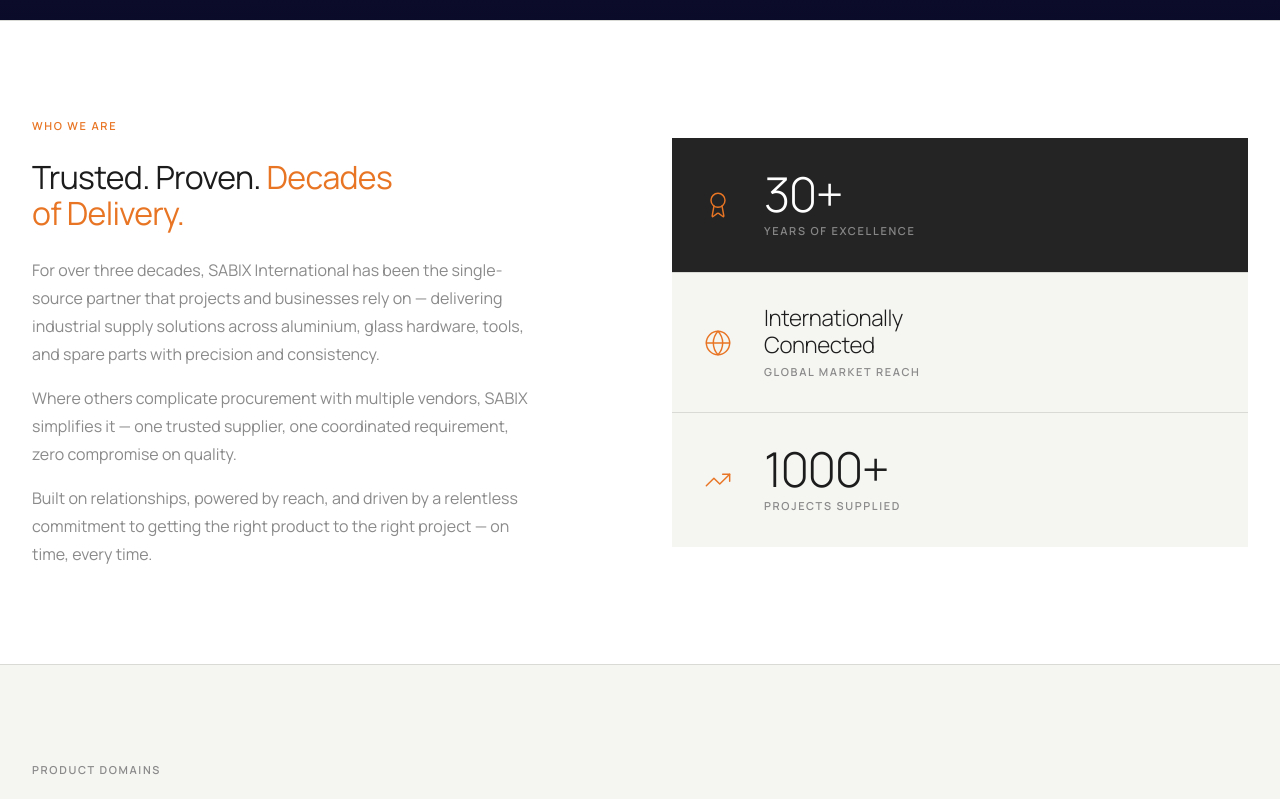
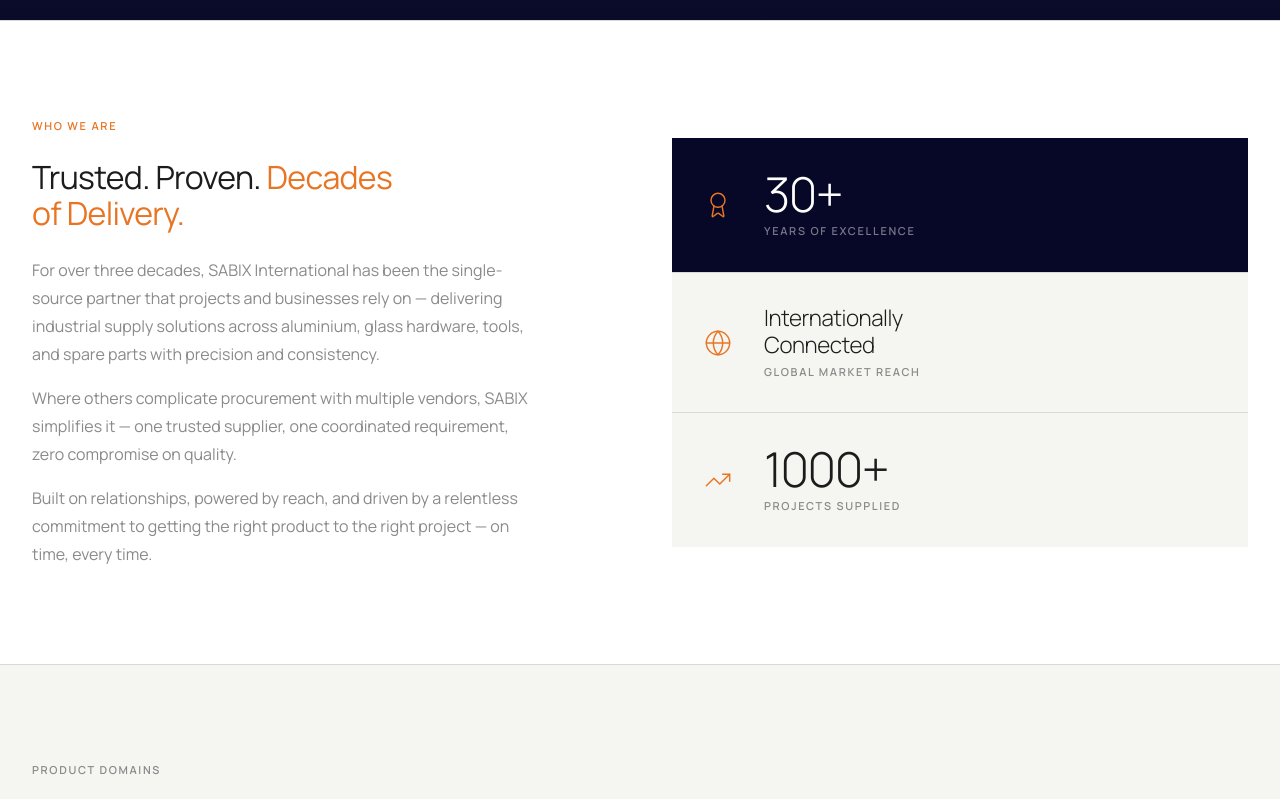
Before and after one commit to Adnan2k5/sabix_international, a React (Vite) app in the folder client/: page / in a window 1280 px wide. Shown: the part 780-1579 px from the top of the page. Built offline with nearby package versions, Linux system fonts and the light colour scheme; no server answers; grey boxes are pictures that could not be loaded.

Commit message:
fix: primary color

```diff
--- a/client/src/index.css
+++ b/client/src/index.css
@@ -18,7 +18,7 @@
    ------------------------------------------------------------ */
 :root {
   /* Brand Colors */
-  --color-primary: #242424;
+  --color-primary: #070727;
   --color-secondary: #E87524;
   --color-background: #F5F5F2;
   --color-surface: #FFFFFF;
@@ -27,7 +27,7 @@
   --color-border: #D9D9D5;
 
   /* Derived */
-  --color-primary-hover: #363636;
+  --color-primary-hover: #0e0e3a;
   --color-secondary-hover: #d4681a;
   --color-overlay: rgba(28, 28, 28, 0.55);
 
```
